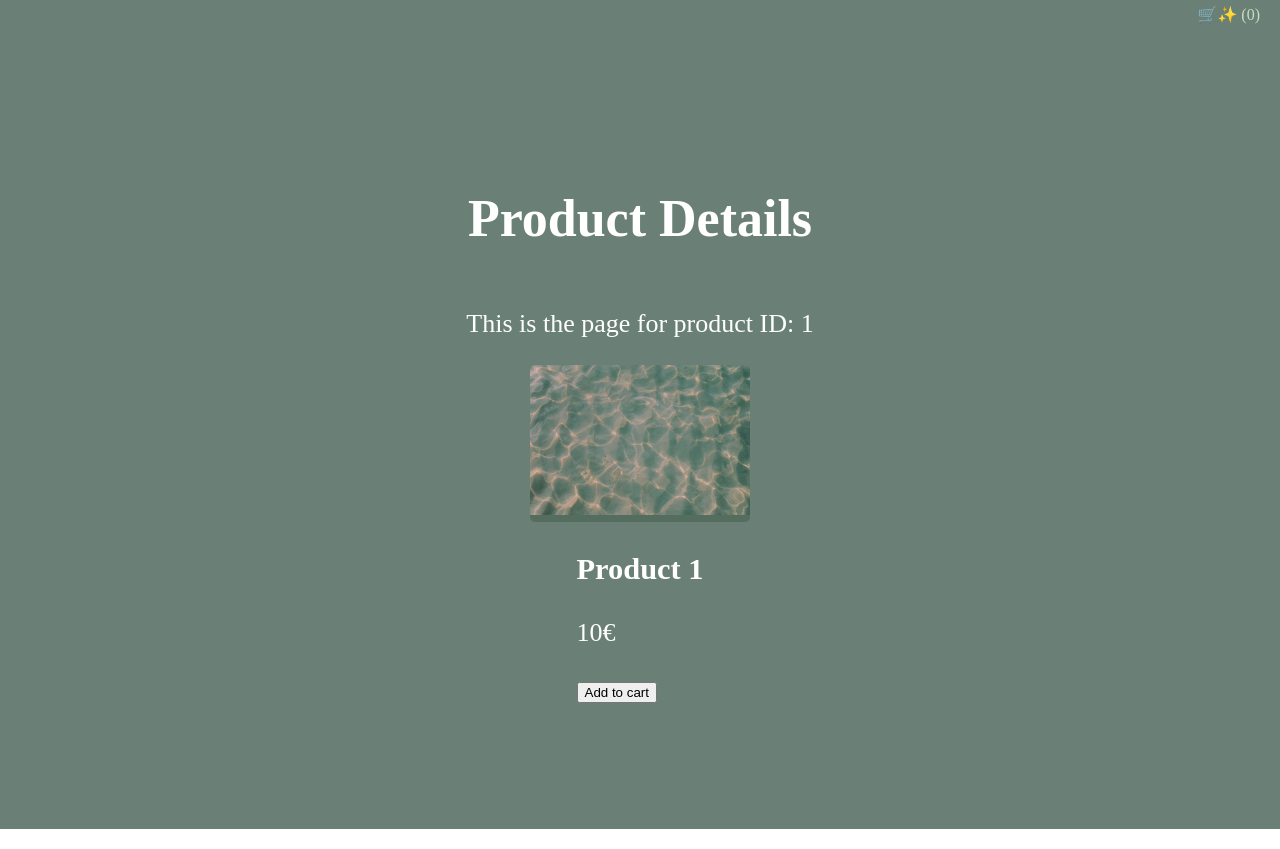
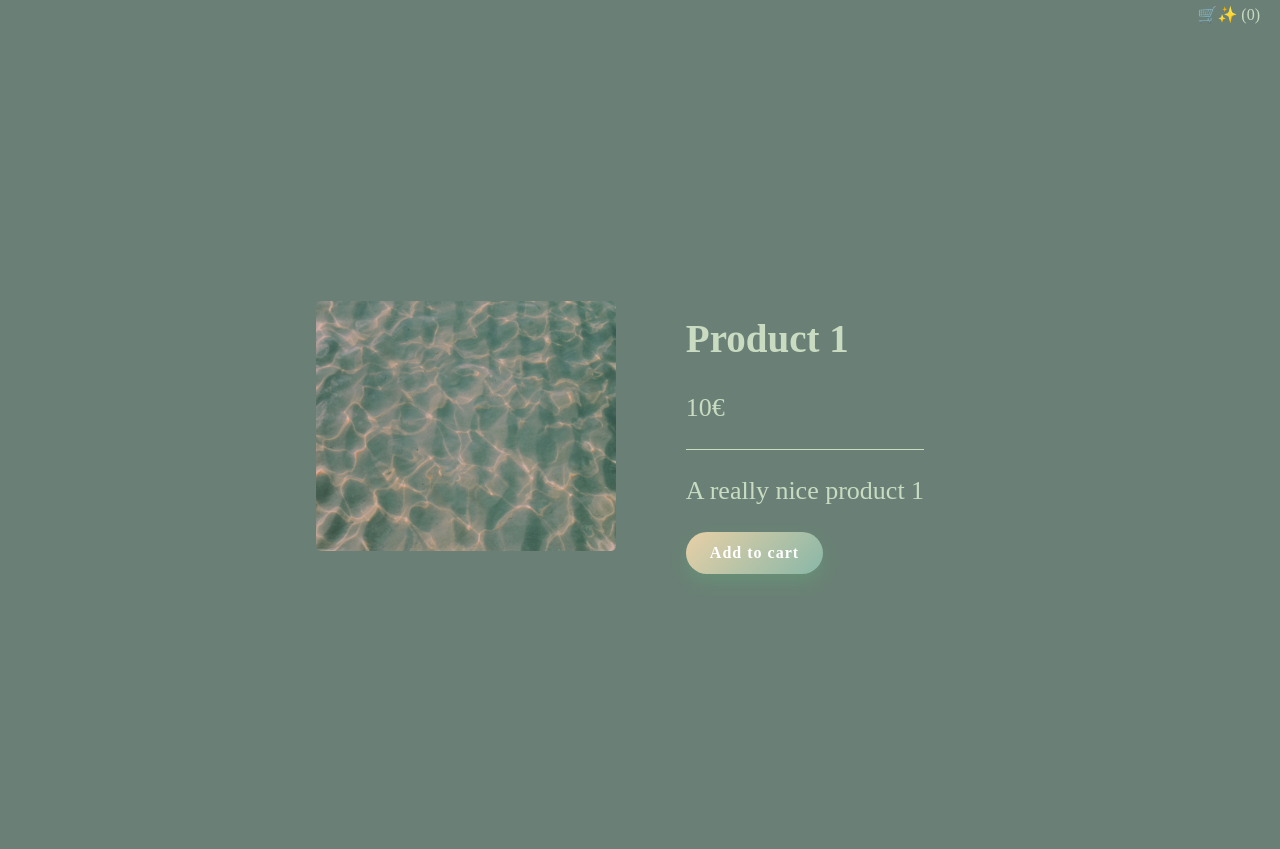
Before and after one commit to bzukow/shop-site-react-practice, a React (Create React App) app: page /product/1 in a window 1280 px wide. Built offline with nearby package versions, Linux system fonts and the light colour scheme.

Commit message:
CSS adjustments part 3

```diff
--- a/src/ProductCard.js
+++ b/src/ProductCard.js
@@ -9,9 +9,11 @@ function ProductCard({product, addToCart}) {
                 <img src={product.fotoSrc} alt={product.name} />
             </div>
             <div className={styles['card-text-container']}>
-                <h3 className={styles['title']}>{product.name}</h3>
-                <p className={styles["price"]}>{product.price}€</p>
-                <button className={`${styles['button']} ${styles['button--small']}`} onClick={() => addToCart(product)}>Add to cart</button>
+                <h3 className={styles['product-card-title']}>{product.name}</h3>
+                <p className={styles["product-card-price"]}>{product.price}€</p>
+            </div>
+            <div className={styles['card-button-container']}>
+              <button className={`${styles['product-card-button']} ${styles['product-card-button--small']}`} onClick={() => addToCart(product)}>Add to cart</button>
             </div>
           </div>
         </Link>
--- a/src/ProductCard.module.css
+++ b/src/ProductCard.module.css
@@ -7,6 +7,13 @@
     box-sizing: border-box;
     max-width: 220px;
     transition: transform 0.3s ease-in-out;
+
+
+    display: flex; /* Układ flex */
+flex-direction: column; /* Układ w pionie */
+justify-content: space-between; /* Rozkład treści */
+align-items: stretch; /* Rozciągnij zawartość */
+height: 100%; /* Dopasowanie do kontenera */
 }
 .product-card:hover{
     transform: scale(1.05);
@@ -21,24 +28,32 @@
     padding:20px;
     place-items: center;
 }
-.product-card .title{
+.card-button-container {
+  display: flex;
+  justify-content: center;
+  align-items: center;
+  padding-bottom: 30px;
+  margin-top: auto;
+}
+.product-card-title{
 
     /* color: #723D46; */
     color: #c9dcc1;
     margin:unset;
     font-size: 20px;
 }
-.product-card .description{
+.product-card-description{
     color: #B2A093;
     font-size: 16px;
 }
-.product-card .price{
+.product-card-price{
     font-weight: bold;
     color: #e8d0a7;
+    margin-top: 20px 0px 0px;
 }
 @import url('https://fonts.googleapis.com/css2?family=Emilys+Candy&display=swap');
 
-.product-card .button {
+.product-card-button {
     font-family: "Emilys Candy", serif;
     font-weight: 600;
     font-style: normal;
@@ -54,21 +69,21 @@
   transition: transform 0.2s, box-shadow 0.2s;
   }
 
-  .product-card .button:hover {
+  .product-card-button:hover {
     transform: scale(1.05); /* Powiększa */
   box-shadow: 0 12px 20px rgba(100, 180, 120, 0.4); /* Mocniejszy cień */
   }
 
-  .product-card .button:active {
+  .product-card-button:active {
     transform: scale(0.95); /* Zmniejsza */
   box-shadow: 0 4px 8px rgba(100, 180, 120, 0.2); /* Słabszy cień */
   }
-  .product-card .button--secondary {
+  .product-card-button--secondary {
     background: linear-gradient(135deg, #e8d0a7, #6A8076); /* Ciut ciemniejsze */
     box-shadow: 0 8px 15px rgba(105, 160, 120, 0.3);
   }
 
-  .product-card .button--small {
+  .product-card-button--small {
     padding: 8px 16px;
     font-size: 14px;
   }
--- a/src/db.json
+++ b/src/db.json
@@ -9,7 +9,7 @@
     {
         "id": "2",
         "fotoSrc": "/images/placeholder-small.jpg",
-        "name": "Product 2",
+        "name": "Product 2 that has an incredibely long name",
         "description":"A really nice product 2",
         "price": 20.00
     },
--- a/src/pages/Home.js
+++ b/src/pages/Home.js
@@ -5,8 +5,8 @@ function Home({productsList, addToCart}) {
     return (
       <div className={styles["App"]}>
         <div className={styles["App-header"]}>
-          <h1>Welcome to the Store</h1>
-          <p>Choose a product above!</p>
+          <h1 className={styles["App-header-h1"]}>Welcome to the Store</h1>
+          <p className={styles["App-header-p"]}>Choose a product above!</p>
           <ProductsList productsList={productsList} addToCart={addToCart}/>
         </div>
       </div>
--- a/src/pages/Home.module.css
+++ b/src/pages/Home.module.css
@@ -20,10 +20,10 @@
     color: #c9dcc1;
 
   }
-  .App-header h1{
+  .App-header-h1{
     margin-bottom: 0px;
   }
-  .App-header p{
+  .App-header-p{
     margin-bottom: 40px;
   }
   .App-link {
--- a/src/pages/ProductDetails.js
+++ b/src/pages/ProductDetails.js
@@ -1,28 +1,37 @@
 import { useParams } from "react-router-dom";
-import styles from "./ProductDetails.module.css"
-function ProductDetails({productsList, addToCart}) {
+import styles from "./ProductDetails.module.css";
+function ProductDetails({ productsList, addToCart }) {
   const { id } = useParams();
 
-  const product = productsList.find(product => product.id === id);
+  const product = productsList.find((product) => product.id === id);
   if (!product) {
     return (
       <div className={styles["product-details-page"]}>
         <p>Product not found. 😢</p>;
-      <button className={styles["button"]} onClick={() => addToCart(product)}>Back to the list</button>
+        <button className={styles["button"]} onClick={() => addToCart(product)}>
+          Back to the list
+        </button>
       </div>
     );
   }
   return (
+    <div className={styles["product-details-page-container"]}>
       <div className={styles["product-details-page"]}>
-      <h1>Product Details</h1>
-      <p>This is the page for product ID: {id}</p>
         <div className={styles["site-image-container"]}>
           <img src={product.fotoSrc} alt={product.name} />
         </div>
         <div className={styles["site-text-container"]}>
-        <h3 className={styles["title"]}>{product.name}</h3>
-        <p className={styles["price"]}>{product.price}€</p>
-        <button className={styles["button"]} onClick={() => addToCart(product)}>Add to cart</button>
+          <h2 className={styles["site-text-container-title"]}>{product.name}</h2>
+          <p className={styles["site-text-container-price"]}>{product.price}€</p>
+          <div className={styles["site-text-container-separator"]}></div>
+          <p className={styles["site-text-container-description"]}>{product.description}</p>
+          <button
+            className={styles["button"]}
+            onClick={() => addToCart(product)}
+          >
+            Add to cart
+          </button>
+        </div>
       </div>
     </div>
   );
--- a/src/pages/ProductDetails.module.css
+++ b/src/pages/ProductDetails.module.css
@@ -2,26 +2,73 @@
     background-color: #6A8076;
     min-height: 100vh;
     display: flex;
-    flex-direction: column;
+    flex-direction: row;
     align-items: center;
     justify-content: center;
     font-size: calc(10px + 2vmin);
     color: white;
+    gap: 30px;
 }
 .site-image-container{
-    background-color: #546D5F;
     text-align: left;
     border-radius: 5px;
     width: 100%;
     box-sizing: border-box;
-    max-width: 220px;
+    max-width: 300px;
 }
 .site-image-container img{
     width: 100%;
-    height: 150px;
+    height: 250px;
     object-fit: cover;
-    border-radius: 5px 5px 0px 0px;
+    border-radius: 5px;
 }
 .site-text-container{
+    padding:40px;
+}
+.product-details-page .button {
+    font-family: "Emilys Candy", serif;
+    font-weight: 600;
+    font-style: normal;
+  background: linear-gradient(135deg, #e8d0a7, #88B7A7); /* Pastelowe zielenie */
+  border: none;
+  color: white;
+  padding: 12px 24px;
+  font-size: 16px;
+  letter-spacing: 1px;
+  border-radius: 50px;
+  cursor: pointer;
+  box-shadow: 0 8px 15px rgba(100, 180, 120, 0.3); /* Miękki zielony cień */
+  transition: transform 0.2s, box-shadow 0.2s;
+  }
 
-}
+  .product-details-page .button:hover {
+    transform: scale(1.05); /* Powiększa */
+  box-shadow: 0 12px 20px rgba(100, 180, 120, 0.4); /* Mocniejszy cień */
+  }
+
+  .product-details-page .button:active {
+    transform: scale(0.95); /* Zmniejsza */
+  box-shadow: 0 4px 8px rgba(100, 180, 120, 0.2); /* Słabszy cień */
+  }
+  .product-details-page .button--secondary {
+    background: linear-gradient(135deg, #e8d0a7, #6A8076); /* Ciut ciemniejsze */
+    box-shadow: 0 8px 15px rgba(105, 160, 120, 0.3);
+  }
+
+  .product-details-page .button--small {
+    padding: 8px 16px;
+    font-size: 14px;
+  }
+  .site-text-container-separator{
+    width: 100%;
+    height:1px;
+    background-color: #c9dcc1;
+  }
+  .product-details-page-container{
+    display: flex;
+        flex-direction: column;
+        padding: 0px 50px 20px;
+  }
+  .site-text-container-title, .site-text-container-price, .site-text-container-description{
+    color: #c9dcc1;
+  }
```
Lines whose indentation alone changed are shown as unchanged.
